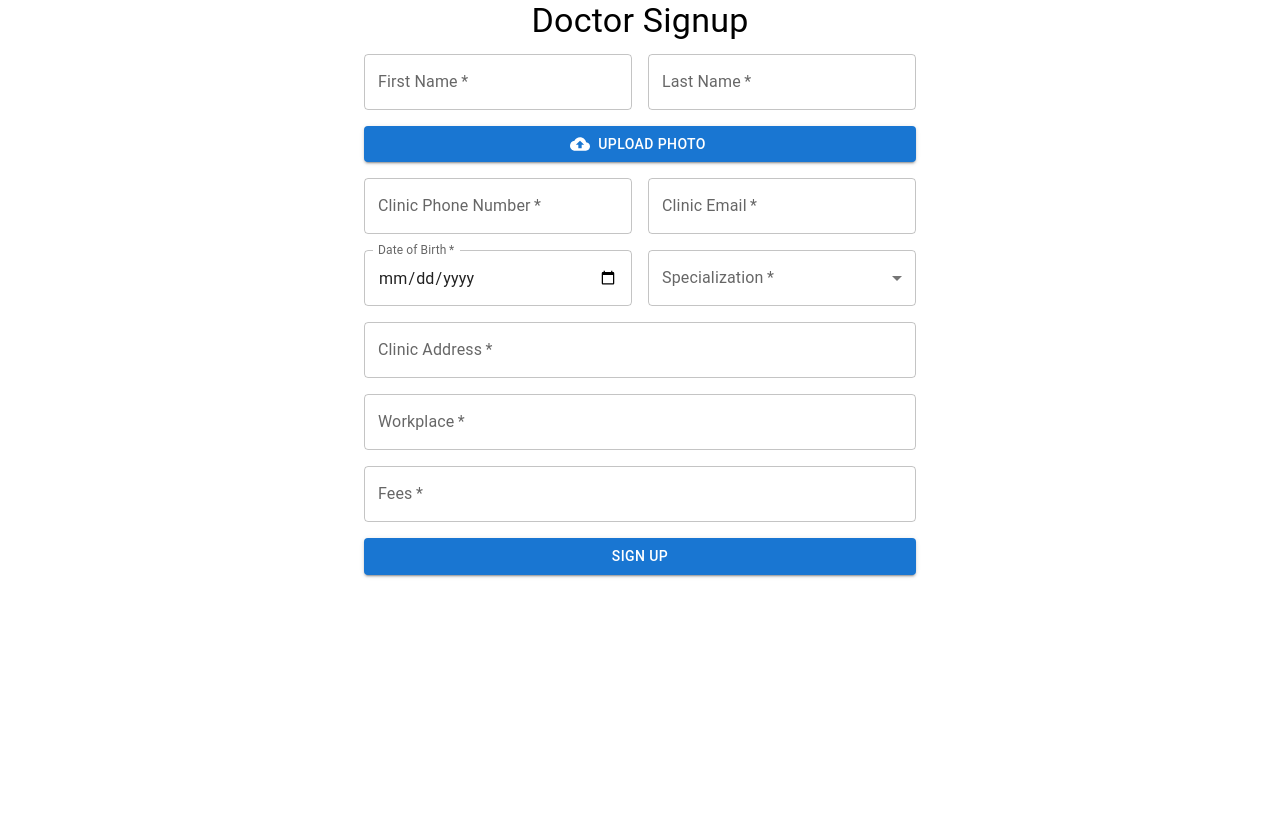
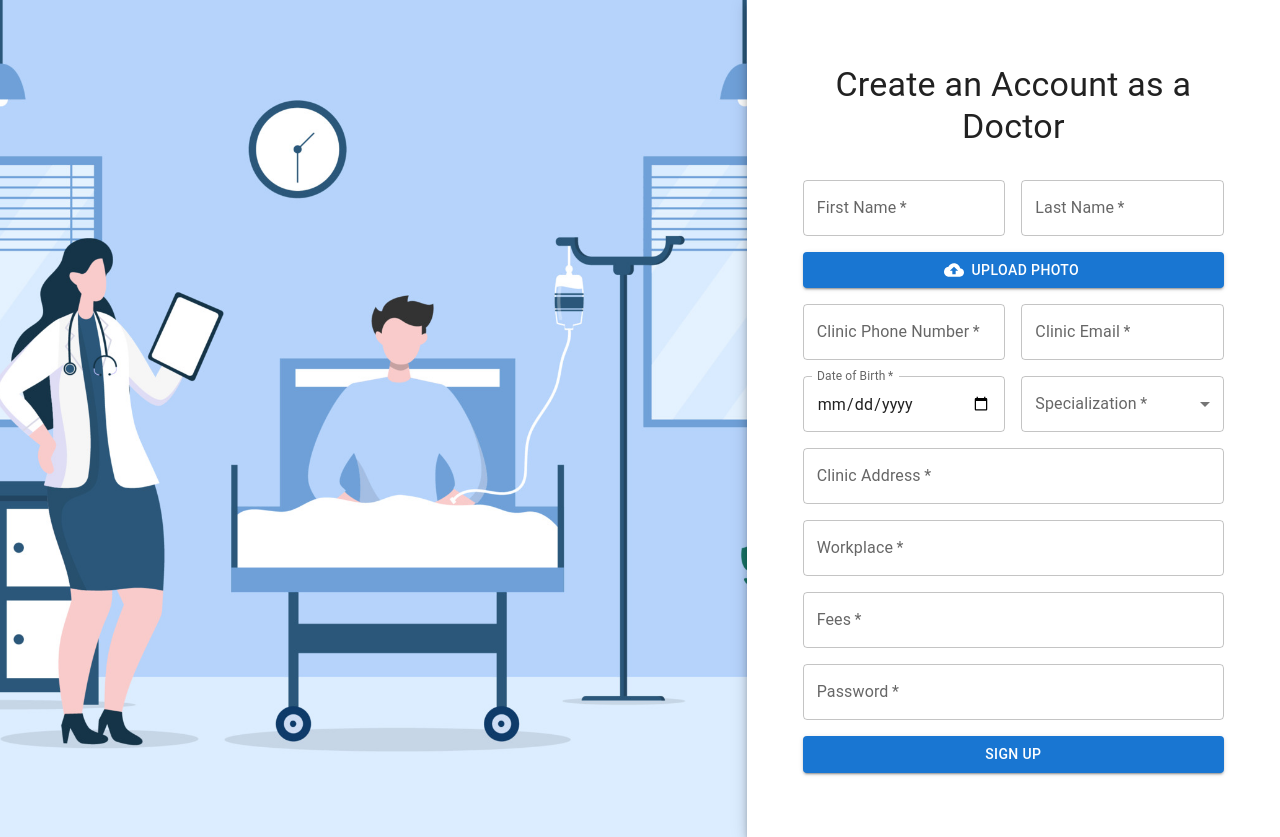
Before and after one commit to Hashtech-Solutions/Health-Care_Frontend, a React (Create React App) app: page /signup/doctor in a window 1280 px wide. Before the commit the page ends 800 px from the top, so only its background shows below. Built offline with nearby package versions, Linux system fonts and the light colour scheme.

Commit message:
doctor signup

```diff
--- a/src/pages/DoctorSignup.jsx
+++ b/src/pages/DoctorSignup.jsx
@@ -1,4 +1,3 @@
-import React from "react";
 import {
   TextField,
   Button,
@@ -8,12 +7,21 @@ import {
   MenuItem,
 } from "@mui/material";
 import CloudUploadIcon from "@mui/icons-material/CloudUpload";
+import { LoginContainer } from "../components/LoginContainer";
 
 export const DoctorSignup = () => {
   return (
+    <LoginContainer>
       <Container maxWidth="sm">
-      <Typography variant="h4" align="center" gutterBottom>
-        Doctor Signup
+        <Typography
+          variant="h4"
+          align="center"
+          gutterBottom
+          sx={{
+            marginBottom: "2rem",
+          }}
+        >
+          Create an Account as a Doctor
         </Typography>
         <form>
           <Grid container spacing={2}>
@@ -48,7 +56,12 @@ export const DoctorSignup = () => {
               />
             </Grid>
             <Grid item xs={12} sm={6}>
-            <TextField fullWidth label="Clinic Email" name="clinicEmail" required />
+              <TextField
+                fullWidth
+                label="Clinic Email"
+                name="clinicEmail"
+                required
+              />
             </Grid>
             <Grid item xs={12} sm={6}>
               <TextField
@@ -84,7 +97,12 @@ export const DoctorSignup = () => {
               />
             </Grid>
             <Grid item xs={12}>
-            <TextField fullWidth label="Workplace" name="workplace" required />
+              <TextField
+                fullWidth
+                label="Workplace"
+                name="workplace"
+                required
+              />
             </Grid>
             <Grid item xs={12}>
               <TextField
@@ -92,6 +110,15 @@ export const DoctorSignup = () => {
                 label="Fees"
                 name="fees"
                 type="number"
+                required
+              />
+            </Grid>
+            <Grid item xs={12}>
+              <TextField
+                fullWidth
+                label="Password"
+                name="password"
+                type="password"
                 required
               />
             </Grid>
@@ -108,5 +135,6 @@ export const DoctorSignup = () => {
           </Grid>
         </form>
       </Container>
+    </LoginContainer>
   );
 };
--- a/src/pages/PatientSignup.jsx
+++ /dev/null
@@ -1,5 +0,0 @@
-import React from "react";
-
-export const PatientSignup = () => {
-  return <div>PatientSignup</div>;
-};
```
Lines whose indentation alone changed are shown as unchanged.
